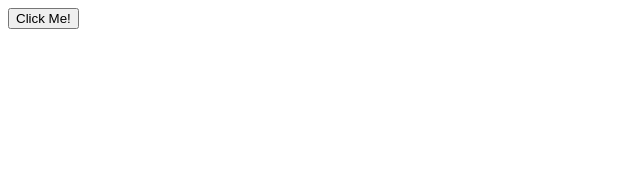
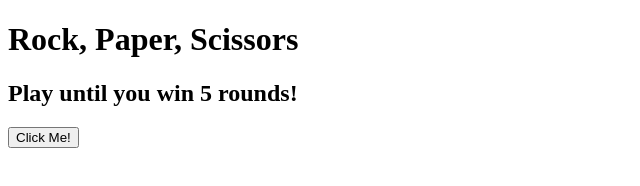
Before and after one commit to bobaboyuwu/RockPaperScissors, a plain HTML site: page index.html in a window 1280 px wide. Shown: the whole page, without its empty margins (0-640 px from the left). Drawn offline with Linux system fonts and the light colour scheme.

Commit message:
Add the title and text to body.

```diff
--- a/index.html
+++ b/index.html
@@ -5,9 +5,11 @@
     <meta charset="UTF-8">
     <meta http-equiv="X-UA-Compatible" content="IE=edge">
     <meta name="viewport" content="width=device-width, initial-scale=1.0">
-    <title>Document</title>
+    <title>Rock, Paper, Scissors!</title>
 </head>
 <body>
+    <h1>Rock, Paper, Scissors</h1>
+    <h2>Play until you win 5 rounds!</h2>
     <button onclick="playRound()">Click Me!</button>
 </body>
 </html>
```
